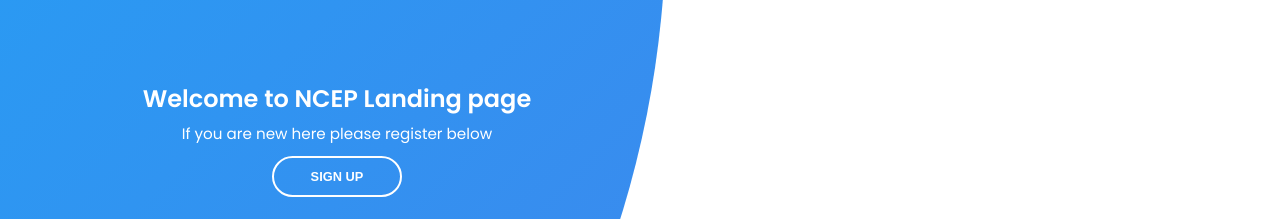
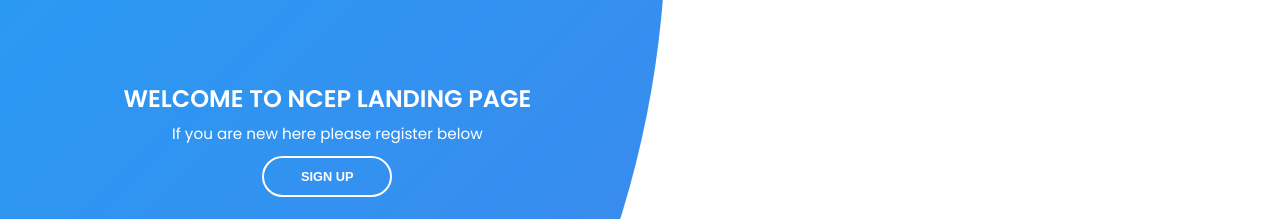
Before and after one commit to manoharraon/SSO-Sample, a plain HTML site: page index.html in a window 1280 px wide. Shown: the top 219 px of the page. Drawn offline with Linux system fonts and the light colour scheme.

Commit message:
Update main page

```diff
--- a/index.html
+++ b/index.html
@@ -102,7 +102,7 @@
 
       <div class="panel left-panel">
         <div class="content">
-          <h3>Welcome to NCEP Landing page</h3>
+          <h3>WELCOME TO NCEP LANDING PAGE</h3>
           <p>If you are new here please register below</p>
           <button class="btn transparent" id="sign-up-btn">Sign Up</button>
         </div>
```
